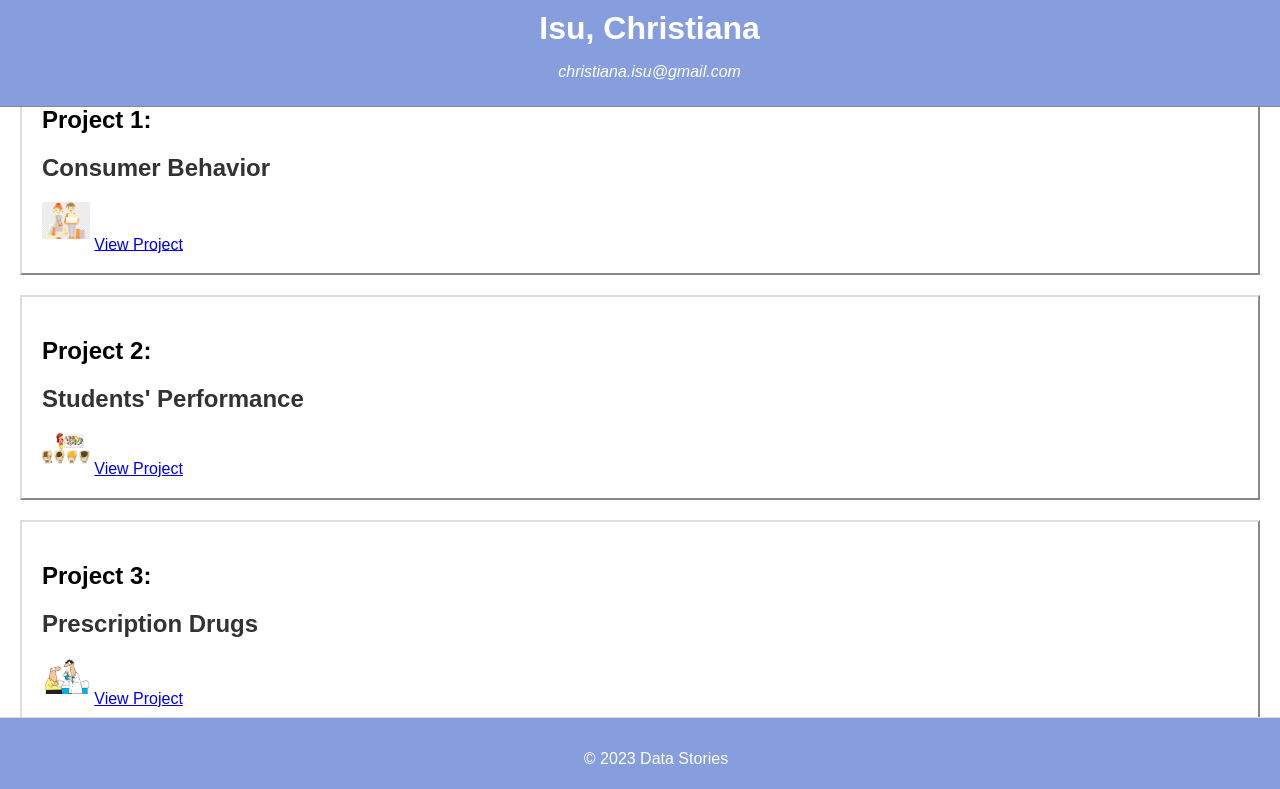
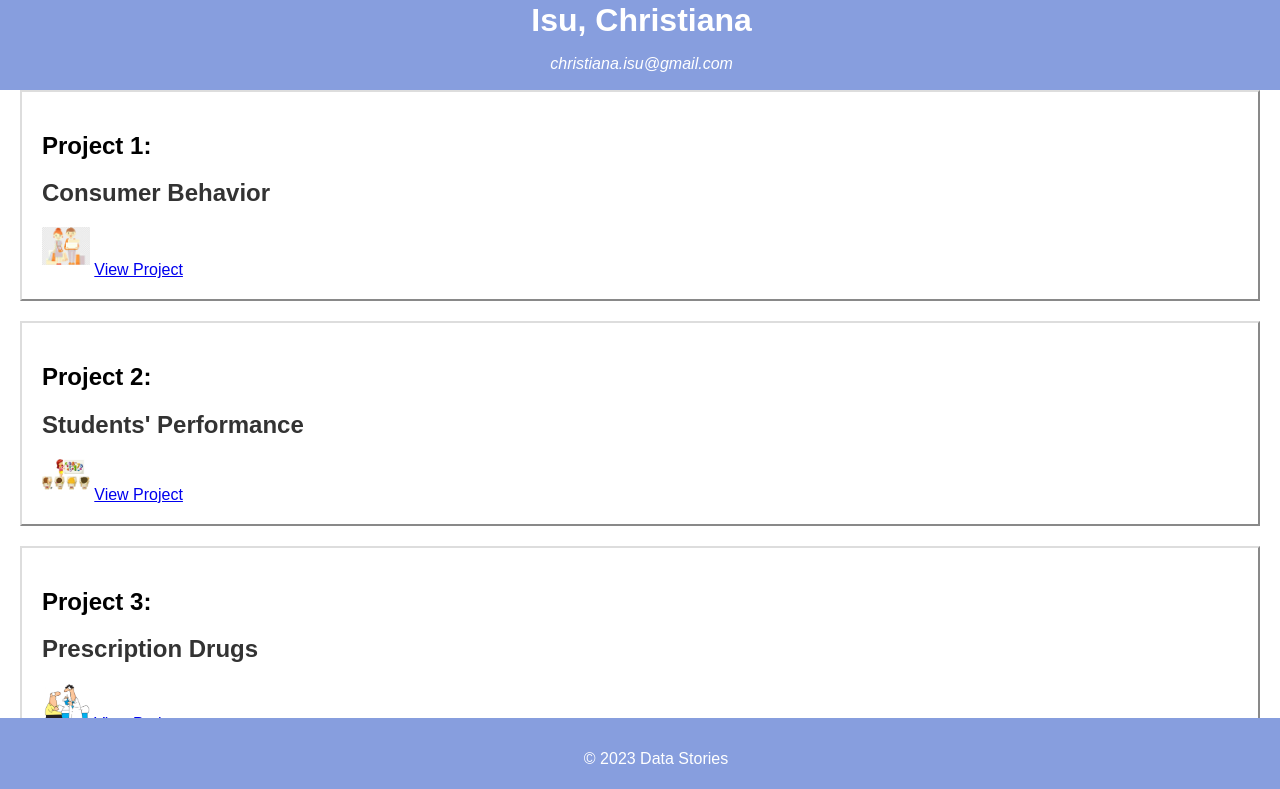
Before and after one commit to christie-emgee/christie-emgee.github.io, a plain HTML site: page index.html in a window 1280 px wide. Shown: the top 789 px of the page. Drawn offline with Linux system fonts and the light colour scheme.

Commit message:
Update styles.css

```diff
--- a/styles.css
+++ b/styles.css
@@ -10,12 +10,12 @@ header {
     background-color: rgb(135, 158, 222);
     color: #fff;
     text-align: center;
-    padding: 0.6rem;
+    padding: 0.1rem;
     z-index: 10;
-    border-bottom: 1px outset gainsboro;
+    /* border-bottom: 1px outset gainsboro; */
 }
 #div1{
-    margin-top: 5%;
+    margin-top: 7%;
     position: relative;
 }
 
@@ -57,7 +57,7 @@ footer {
     position: fixed;
     bottom: 0;
     width: 100%;
-    border-top: 1px outset gainsboro;
+    /* border-top: 1px outset gainsboro; */
 }
 #div{
     margin-top: 0.5vh;
```
